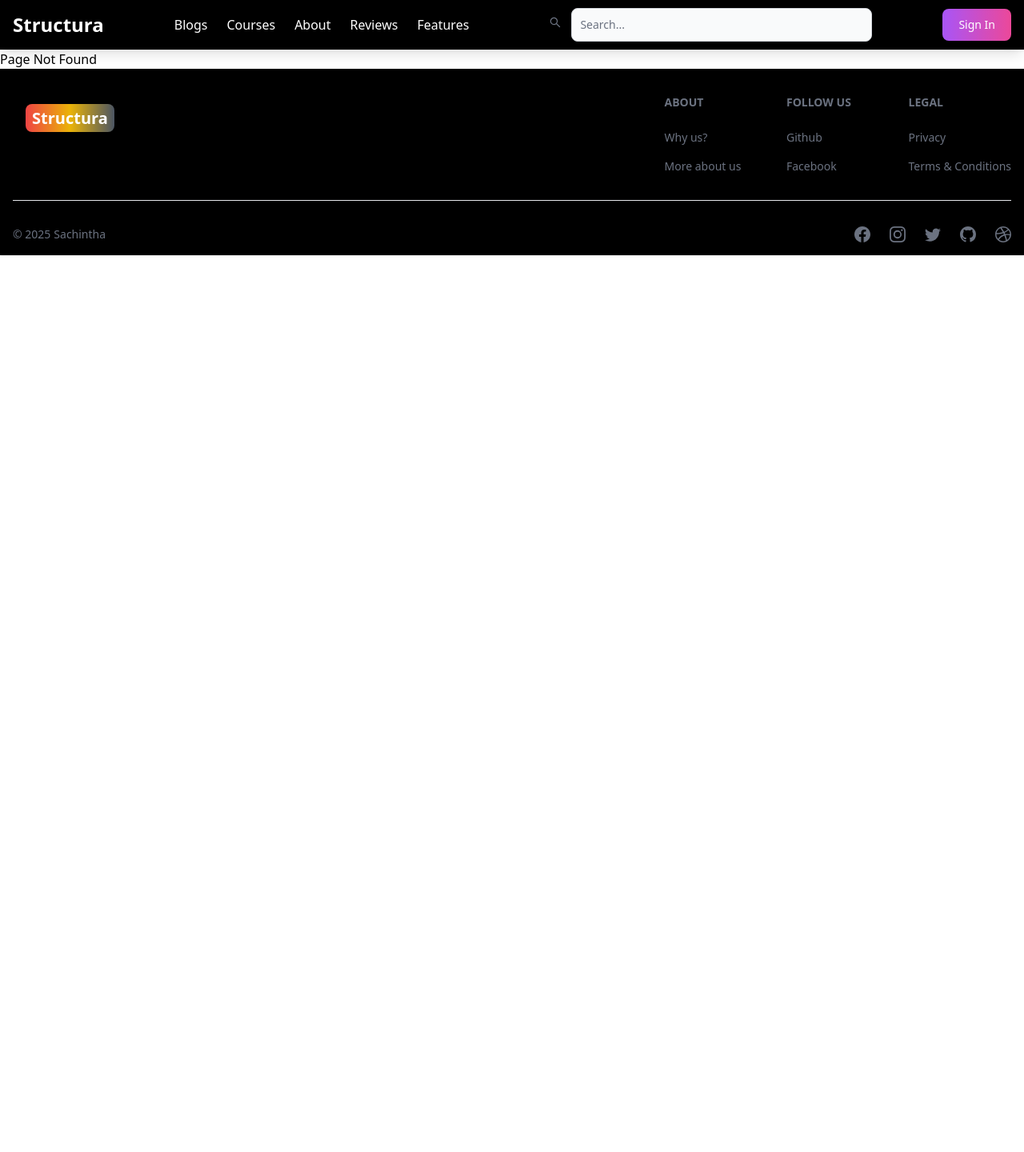
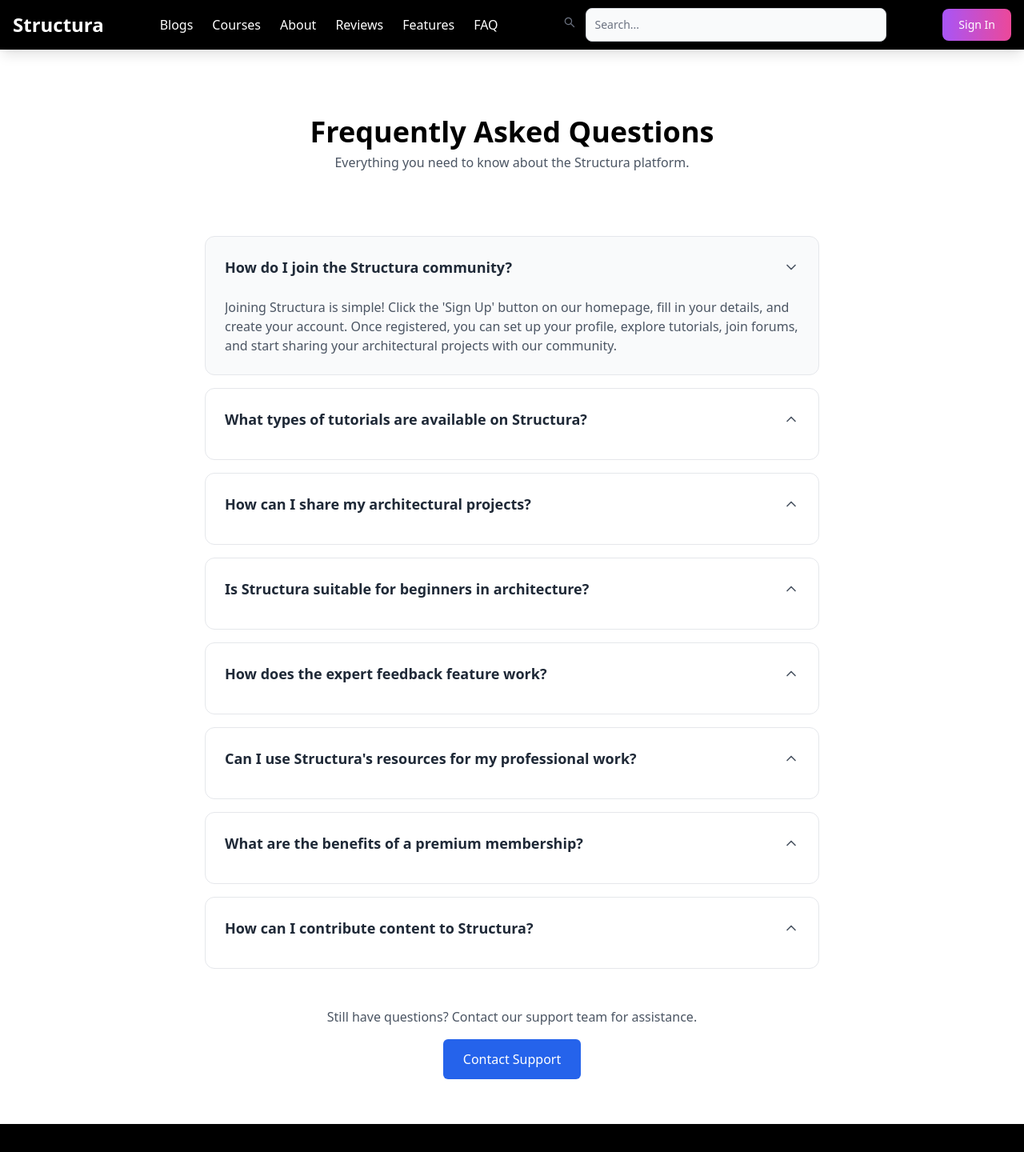
Before and after one commit to LEXES7/Structura-Frontend, a React (Vite) app: page /faq in a window 1280 px wide. Before the commit this address had no page. Shown: the top 1440 px of the page at 80% size. Before the commit the page ends 800 px from the top, so only its background shows below. Built offline with nearby package versions, Linux system fonts and the light colour scheme.

Commit message:
added faq page

```diff
--- a/package.json
+++ b/package.json
@@ -20,6 +20,7 @@
     "html2canvas": "^1.4.1",
     "jspdf": "^3.0.1",
     "jspdf-autotable": "^5.0.2",
+    "lucide-react": "^0.509.0",
     "react": "^19.0.0",
     "react-chartjs-2": "^5.3.0",
     "react-dom": "^19.0.0",
--- a/src/App.jsx
+++ b/src/App.jsx
@@ -24,6 +24,7 @@ import AdminRoute from './components/AdminRoute';
 import PostPage from './pages/PostPage';
 import AboutUs from './pages/About';
 import AdminProfile from './pages/AdminProfile';
+import Faq from './pages/faq';
 
 export default function App() {
   return (
@@ -42,6 +43,7 @@ export default function App() {
           <Route path="/signup" element={<Signup />} />
           <Route path="/oauth-callback" element={<OAuthCallback />} />
           <Route path="/post/:postId" element={<PostPage />} />
+          <Route path="/faq" element={<Faq />} />
           <Route path="/home" element={<Home />} />
           <Route path="/displaypost" element={<Displaypost />} /> {/* Moved from private routes */}
 
--- a/src/components/Header.jsx
+++ b/src/components/Header.jsx
@@ -14,7 +14,7 @@ import React from 'react';
 import { Link, useLocation } from 'react-router-dom';
 import { AiOutlineSearch } from 'react-icons/ai';
 import { useSelector, useDispatch } from 'react-redux';
-import { signoutSuccess } from '../redux/userSlice';
+import Faq from '../pages/faq';
 
 export default function Header() {
   const path = useLocation().pathname;
@@ -60,6 +60,9 @@ export default function Header() {
           </Link>
           <Link to="/features" className="text-white hover:text-gray-300">
             Features
+          </Link>
+          <Link to="/faq" className="text-white hover:text-gray-300">
+            FAQ
           </Link>
         </div>
         <form className="relative hidden lg:block w-1/3">
--- a/src/components/Home/Home.jsx
+++ b/src/components/Home/Home.jsx
@@ -7,7 +7,6 @@ import featureImage from '../../assets/img.jpg';
 import feature1Image from '../../assets/sketch.jpg';
 import feature2Image from '../../assets/house1.jpg';
 import feature3Image from '../../assets/sketch3.jpg';
-import feature4Image from '../../assets/AI.jpg';
 import feature5Image from '../../assets/sketch1.jpg';
 import feature6Image from '../../assets/house2.jpg';
 
@@ -28,11 +27,7 @@ const features = [
       description: 'Receive constructive feedback from industry experts on your posts.',
       image: feature3Image,
   },
-  {
-      title: 'AI Assistant',
-      description: 'Explore AI-driven tools for design suggestions and project management.',
-      image: feature4Image,
-  },
+
   {
       title: 'Community Forums',
       description: 'Engage with a global community of architects and learners through forums.',
--- a/src/pages/FeaturesPage.jsx
+++ b/src/pages/FeaturesPage.jsx
@@ -26,11 +26,6 @@ const features = [
         title: 'Expert Feedback',
         description: 'Receive constructive feedback from industry experts on your posts.',
         image: feature3Image,
-    },
-    {
-        title: 'AI Assistant',
-        description: 'Explore AI-driven tools for design suggestions and project management.',
-        image: feature4Image,
     },
     {
         title: 'Community Forums',
--- /dev/null
+++ b/src/pages/faq.jsx
@@ -0,0 +1,123 @@
+import React, { useState } from "react";
+import { ChevronUp } from "lucide-react";
+import Footer from "../components/Footer";
+
+const faqData = [
+    {
+        id: "one",
+        question: "How do I join the Structura community?",
+        answer:
+            "Joining Structura is simple! Click the 'Sign Up' button on our homepage, fill in your details, and create your account. Once registered, you can set up your profile, explore tutorials, join forums, and start sharing your architectural projects with our community.",
+    },
+    {
+        id: "two",
+        question: "What types of tutorials are available on Structura?",
+        answer:
+            "Structura offers a wide range of architectural tutorials, including 3D modeling, drafting techniques, rendering, sustainable design principles, and analyses of iconic buildings. Our content is created by industry professionals and educators, with both free and premium options available for different skill levels.",
+    },
+    {
+        id: "three",
+        question: "How can I share my architectural projects?",
+        answer:
+            "After logging in, navigate to the 'Posts' section and click 'Create New Post'. You can upload images of your work, add detailed descriptions, specify categories, and tag relevant architectural styles or techniques. Your projects will be visible to the community who can provide feedback and appreciation.",
+    },
+    {
+        id: "four",
+        question: "Is Structura suitable for beginners in architecture?",
+        answer:
+            "Absolutely! Structura welcomes architects at all stages of their journey. We have dedicated learning paths for beginners, with introductory tutorials on fundamental concepts, software basics, and design principles. Our supportive community is also eager to help newcomers grow their skills.",
+    },
+    {
+        id: "five",
+        question: "How does the expert feedback feature work?",
+        answer:
+            "When you share a project, you can opt-in to request expert feedback. Our verified industry professionals and educators can then provide constructive critiques, suggestions, and insights on your work. This feature helps you receive high-quality guidance to improve your architectural skills and projects.",
+    },
+    {
+        id: "six",
+        question: "Can I use Structura's resources for my professional work?",
+        answer:
+            "Yes, many of our resources are available for professional use. Free tutorials and community-shared content can be used as reference and inspiration. Premium resources may have specific licensing terms outlined on their download page. Always check the specific licensing information for each resource you wish to use commercially.",
+    },
+    {
+        id: "seven",
+        question: "What are the benefits of a premium membership?",
+        answer:
+            "Premium members enjoy access to our complete library of in-depth tutorials, downloadable project files, advanced AI tools for design assistance, priority expert feedback, and exclusive webinars with renowned architects. Premium membership helps support our platform while accelerating your architectural learning and career development.",
+    },
+    {
+        id: "eight",
+        question: "How can I contribute content to Structura?",
+        answer:
+            "Experienced architects and educators can apply to become content contributors through the 'Become a Creator' page. After a review of your portfolio and credentials, approved contributors can upload tutorials, case studies, and educational content. Contributors receive recognition within the community and may be eligible for revenue sharing from premium content.",
+    },
+];
+
+export default function Faq() {
+    const [openItem, setOpenItem] = useState("one");
+
+    const toggleAccordion = (itemId) => {
+        setOpenItem(openItem === itemId ? "" : itemId);
+    };
+
+    return (
+        <>
+            <div className="max-w-[85rem] px-4 py-10 sm:px-6 lg:px-8 lg:py-14 mx-auto">
+                <div className="max-w-2xl mx-auto text-center mb-10 lg:mb-14 relative z-10 p-6 rounded-xl">
+                    <h2 className="text-2xl font-bold md:text-4xl md:leading-tight">
+                        Frequently Asked Questions
+                    </h2>
+                    <p className="mt-1 text-gray-600">
+                        Everything you need to know about the Structura platform.
+                    </p>
+                </div>
+
+                <div className="max-w-3xl mx-auto relative z-10">
+                    <div>
+                        {faqData.map((item) => (
+                            <div
+                                key={item.id}
+                                className={`rounded-xl p-6 mb-4 border border-gray-200 transition-all duration-300 ${
+                                    openItem === item.id ? "bg-gray-50" : ""
+                                }`}
+                            >
+                                <button
+                                    className="group pb-3 inline-flex items-center justify-between gap-x-3 w-full md:text-lg font-semibold text-start text-gray-800 rounded-lg transition hover:text-blue-600 focus:outline-none"
+                                    onClick={() => toggleAccordion(item.id)}
+                                    aria-expanded={openItem === item.id}
+                                >
+                                    {item.question}
+                                    <ChevronUp
+                                        className={`flex-shrink-0 size-5 text-gray-600 group-hover:text-blue-600 transition-transform duration-300 ${
+                                            openItem === item.id ? "rotate-180" : ""
+                                        }`}
+                                    />
+                                </button>
+                                <div
+                                    className={`w-full overflow-hidden transition-all duration-300 ${
+                                        openItem === item.id ? "block mt-3" : "hidden"
+                                    }`}
+                                >
+                                    <p className="text-gray-600">{item.answer}</p>
+                                </div>
+                            </div>
+                        ))}
+                    </div>
+                </div>
+
+                <div className="max-w-3xl mx-auto mt-12 text-center">
+                    <p className="text-gray-600">
+                        Still have questions? Contact our support team for assistance.
+                    </p>
+                    <a
+                        href="/contact"
+                        className="mt-4 inline-flex items-center justify-center px-6 py-3 border border-transparent text-base font-medium rounded-md text-white bg-blue-600 hover:bg-blue-700"
+                    >
+                        Contact Support
+                    </a>
+                </div>
+            </div>
+            <Footer />
+        </>
+    );
+}
```
Also changed, not shown: 1 other file (tests, documents, lock files or other folders).
